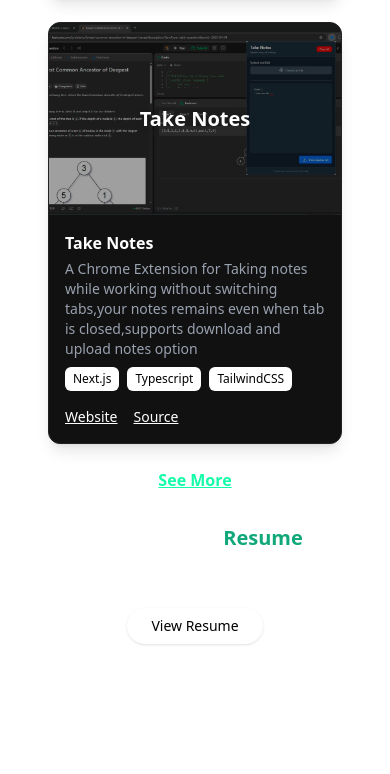
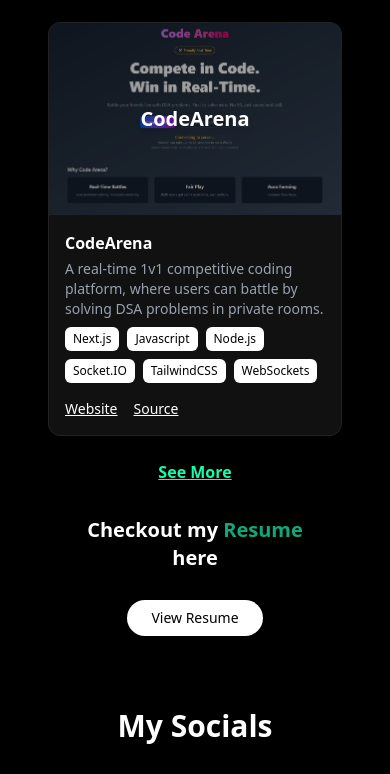
Before and after one commit to balwinder18/portfolionew, a Next.js app: page / in a window 390 px wide. Shown: the part 1088-1862 px from the top of the page. Built offline with nearby package versions, Linux system fonts and the light colour scheme.

Commit message:
Added Landing page

```diff
--- a/app/components/Hero.jsx
+++ b/app/components/Hero.jsx
@@ -44,12 +44,12 @@ export default function Hero (){
 
       {/* Location + Role */}
       <div className="mt-2 text-left space-y-1">
-        <div className="reveal text-sm sm:text-base text-white tracking-wide">
+        <div className="text-sm sm:text-base text-white tracking-wide">
           Software Developer | Engineer
         </div>
         {/* Location */}
 
-       <div className="reveal flex items-center text-sm sm:text-base text-gray-400 gap-2">
+       <div className="flex items-center text-sm sm:text-base text-gray-400 gap-2">
   <span>
     <Image
     src={pushpin}
--- a/app/components/Projects.jsx
+++ b/app/components/Projects.jsx
@@ -4,6 +4,7 @@ import takenote from '../../public/images/takenote.PNG';
 import athlend from '../../public/images/athlend.PNG';
 import esign from '../../public/images/esign.PNG'
 import portfolio from '../../public/images/portfolio.PNG'
+import codeArena from '../../public/images/codeArena.PNG'
 import Image from "next/image";
 
 
@@ -16,6 +17,15 @@ const projects = [
     site: "https://sportle-chi.vercel.app/",
     source: "https://github.com/balwinder18/Sportle",
     img: athlend,
+  },
+
+   {
+    title: "CodeArena",
+    desc: "A real-time 1v1 competitive coding platform, where users can battle by solving DSA problems in private rooms.",
+    tech: ["Next.js", "Javascript", "Node.js","Socket.IO","TailwindCSS","WebSockets"],
+    site: "https://code-arena-omega.vercel.app/",
+    source: "https://github.com/balwinder18/CodeArena",
+    img: codeArena,
   },
 
   {
--- a/app/globals.css
+++ b/app/globals.css
@@ -1,5 +1,10 @@
 @import "tailwindcss";
 
+
+
+body {
+  background-color: black;
+}
 
 .is{
       color: #14cf93;
--- a/app/page.js
+++ b/app/page.js
@@ -15,17 +15,51 @@ import Socials from "./components/Socials";
 import FadeInSection from "./components/DelayReveal";
 import Navbar from '../app/components/Navbar'
 import SpotlightText from "./components/Spotlight";
+import { gsap } from "gsap";
 
+
+function loader() {
+  var tl = gsap.timeline();
+  tl
+    .to("#black", {
+      height: 0,
+      duration: 1,
+      delay: 1,
+    })
+
+
+
+    .to(".reveal", {
+      opacity: 0,
+    })
+
+    .to(".disappear", {
+      opacity: 1,
+      duration: 1.5,
+      ease: "power2.inOut",
+    }, "-=0.5");
+}
 
 export default function Home() {
 
+   useEffect(() => {
+    loader();
+  }, [])
 
 
 
   return (
 
+<>
+    <div className="bg-black h-screen w-full flex justify-center items-center" id="black">
+        <div id="name">
+          <h1 className="text-white reveal"><span>Balwinder Singh's</span><span className="text-green-500 italic"> Portfolio</span>
+          </h1>
+        </div>
 
-    <div className="relative">
+      </div>
+
+    <div className="relative disappear opacity-0">
             <SpotlightText /> {/* This will be the background effect */}
 
             {/* Your main className="relative z-20 ... bg-transparent content, needs a higher z-index to be visible */}
@@ -45,5 +79,6 @@ export default function Home() {
                 <Navbar/>
             </main>
         </div>
+        </>
   );
 }
--- a/package.json
+++ b/package.json
@@ -10,6 +10,7 @@
   },
   "dependencies": {
     "framer-motion": "^12.18.1",
+    "gsap": "^3.13.0",
     "next": "15.3.3",
     "react": "^19.0.0",
     "react-dom": "^19.0.0",
```
Also changed, not shown: public/images/codeArena.PNG (added), 1 other file (tests, documents, lock files or other folders).
